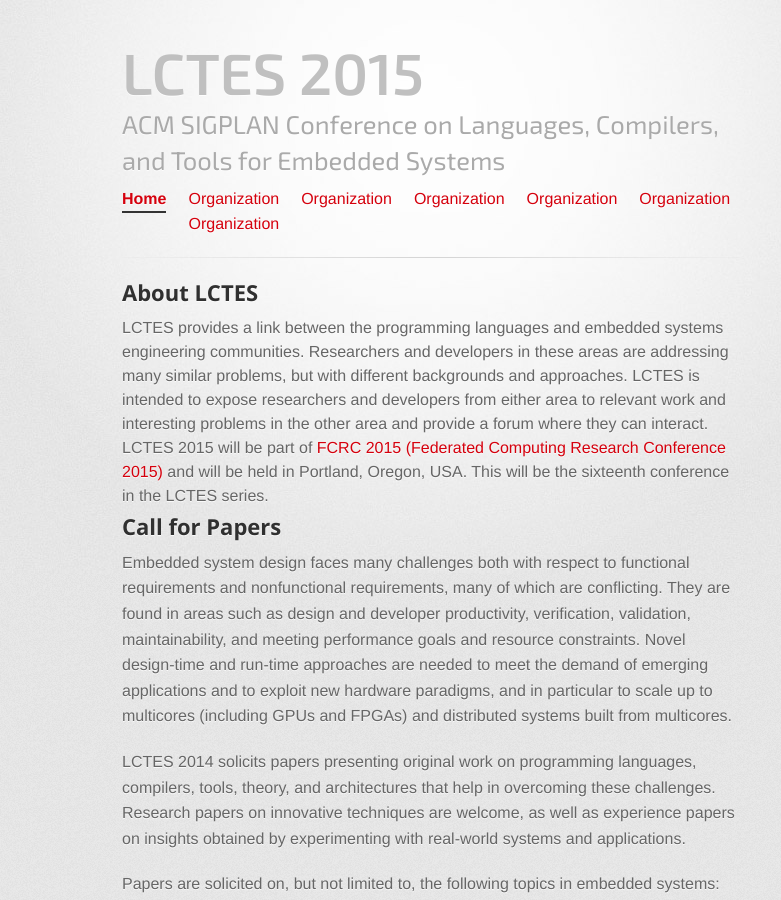
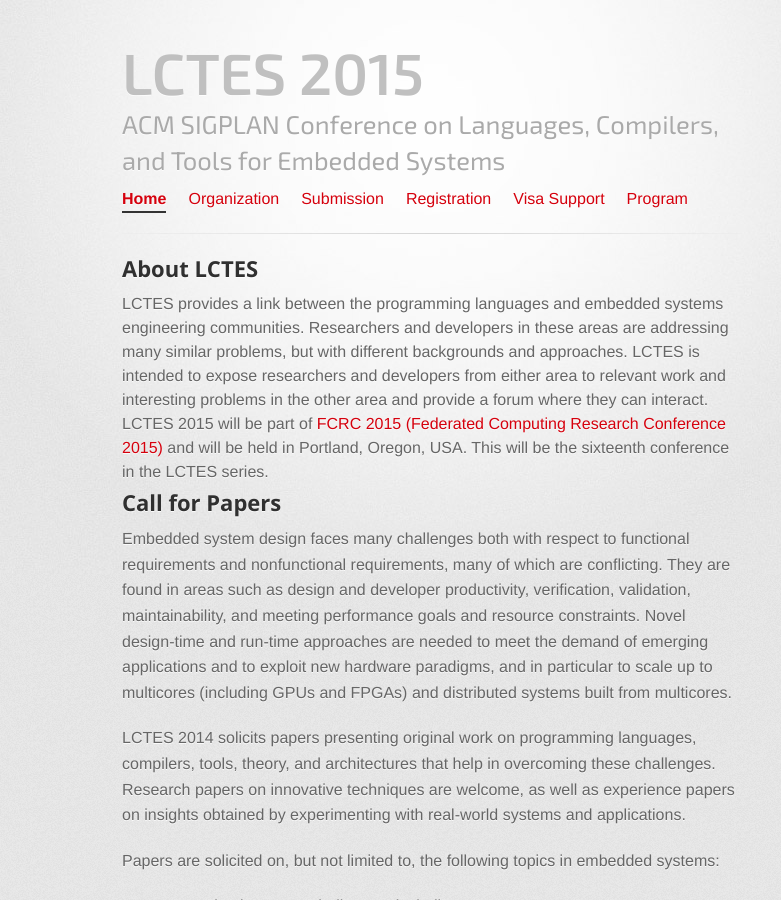
Before and after one commit to GSathish/lctes2015, a Jekyll site: the page built from index.html, in a window 1280 px wide and 900 px high. Shown: the whole window, without its empty margins (208-989 px from the left). Built offline with Jekyll 4.4.1, drawn with Linux system fonts in a browser that asks for light colours.

Commit message:
Updated nav bar

```diff
--- a/_includes/header.html
+++ b/_includes/header.html
@@ -65,11 +65,10 @@
               <li><a href="/" class='active'>Home</a></li>
               {% endif %}
               <li><a href="{{ site.url }}/organization/" {% if page.current == 'organization' %}class='active'{% endif %}>Organization</a></li>
-              <li><a href="{{ site.url }}/submission/" {% if page.current == 'submission' %}class='active'{% endif %}>Organization</a></li>
-              <li><a href="{{ site.url }}/registration/" {% if page.current == 'registration' %}class='active'{% endif %}>Organization</a></li>
-              <li><a href="{{ site.url }}/visas/" {% if page.current == 'visas' %}class='active'{% endif %}>Organization</a></li>
-              <li><a href="{{ site.url }}/organization/" {% if page.current == 'organization' %}class='active'{% endif %}>Organization</a></li>
-              <li><a href="{{ site.url }}/program/" {% if page.current == 'program' %}class='active'{% endif %}>Organization</a></li>
+              <li><a href="{{ site.url }}/submission/" {% if page.current == 'submission' %}class='active'{% endif %}>Submission</a></li>
+              <li><a href="{{ site.url }}/registration/" {% if page.current == 'registration' %}class='active'{% endif %}>Registration</a></li>
+              <li><a href="{{ site.url }}/visas/" {% if page.current == 'visas' %}class='active'{% endif %}>Visa Support</a></li>
+              <li><a href="{{ site.url }}/program/" {% if page.current == 'program' %}class='active'{% endif %}>Program</a></li>
             </ul>
           </nav>
         </header>
```
